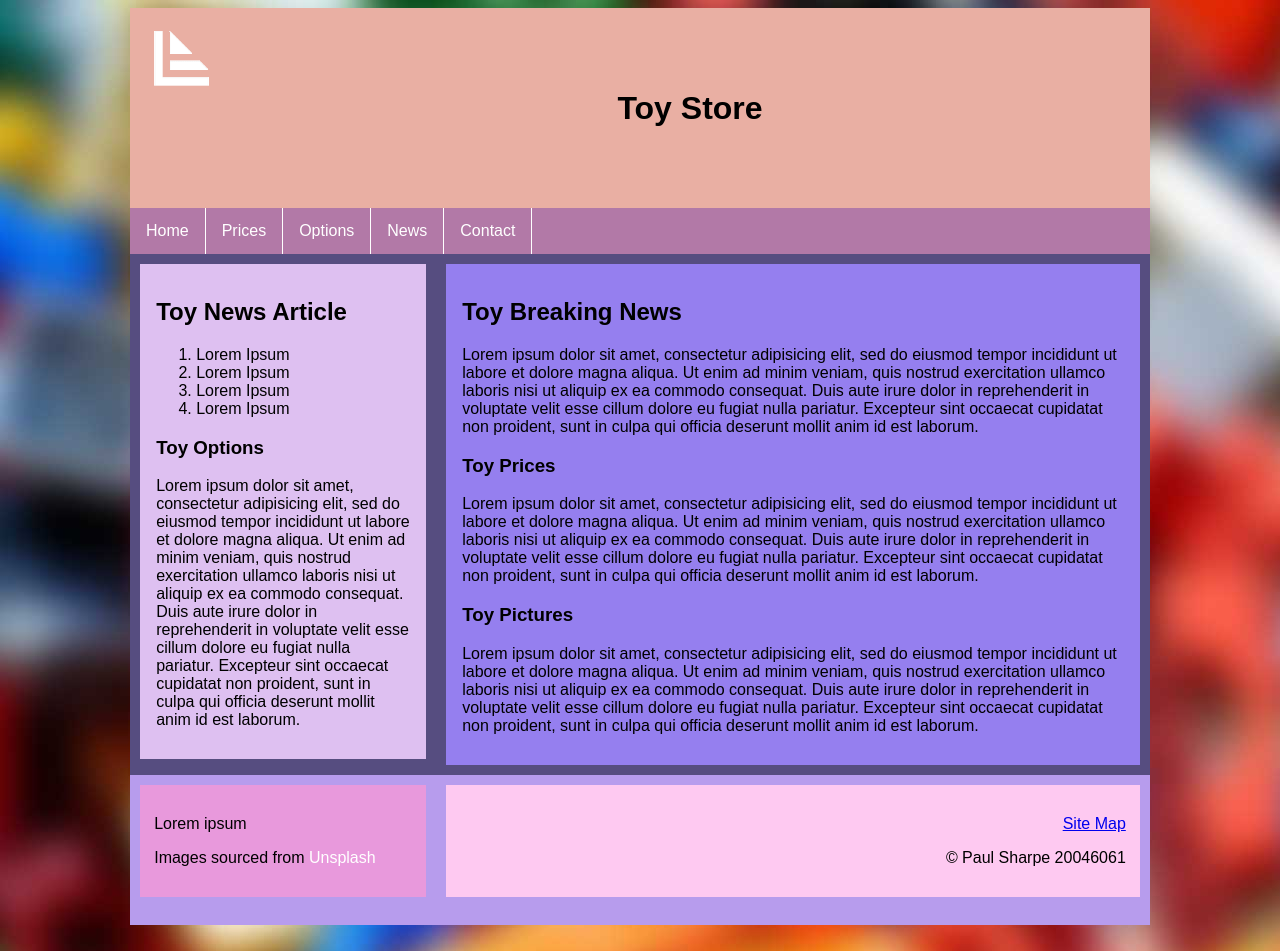
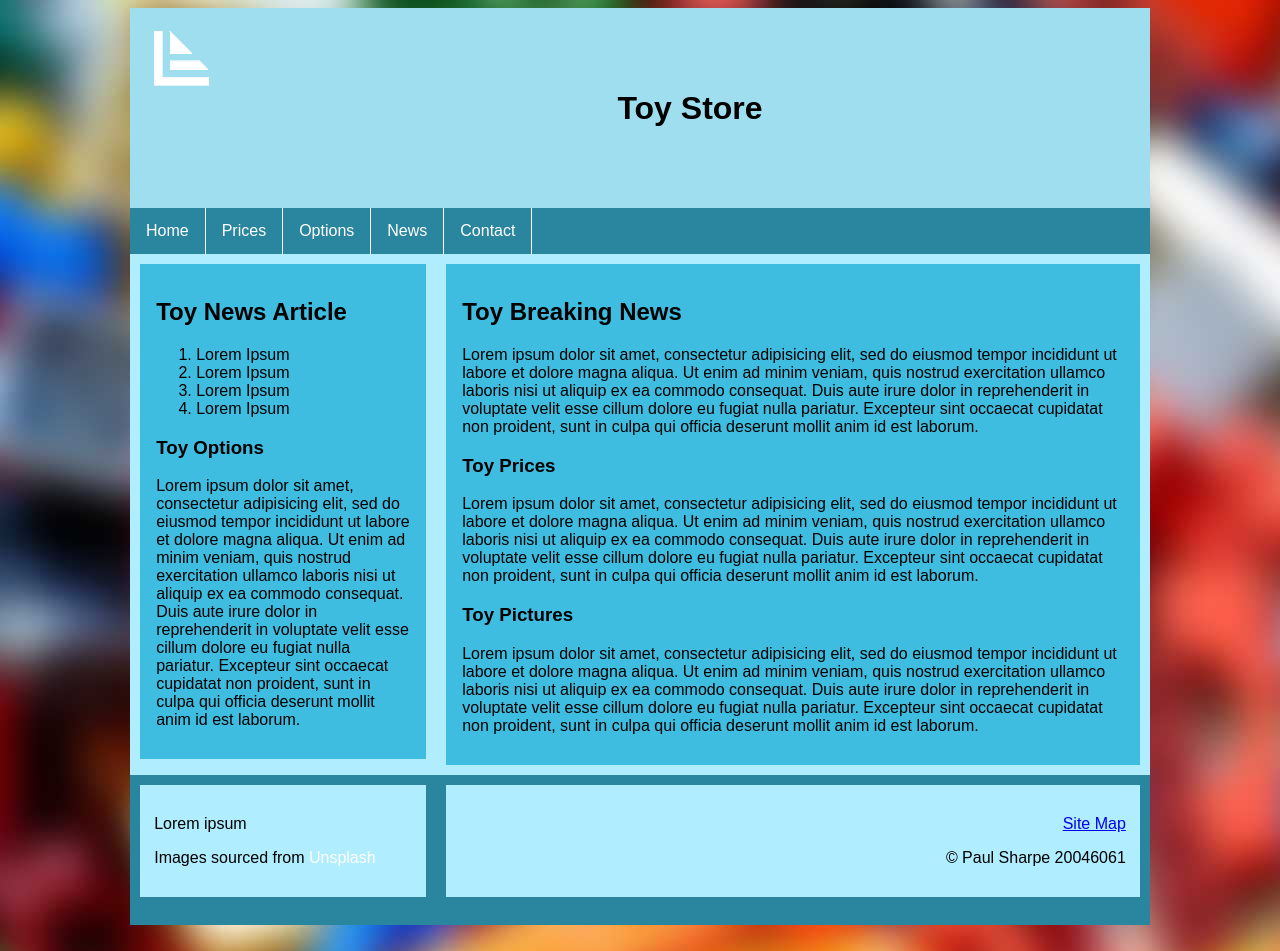
Before and after one commit to TheFauxDreamer/TheFauxDreamer.github.io, a plain HTML site: page index.html in a window 1280 px wide. Drawn offline with Linux system fonts and the light colour scheme.

Commit message:
Updated Colour Scheme to be Monochromatic

```diff
--- a/css/prettycolours.css
+++ b/css/prettycolours.css
@@ -1,37 +1,36 @@
 /* This stylesheet is used to colour the boxes in a more themed colour scheme*/
 
 header{
-  background-color: #E9AFA3;
+  background-color: #9EDEEF;
 }
 
 main{
-  background-color: #564D80;
+  background-color: #AFEDFF;
 }
 
 #leftColumn{
-  background-color: #DEC0F1;
+  background-color: #3EBDE0;
 }
 
 #rightColumn{
-  background-color: #957FEF;
+  background-color: #3EBDE0;
 }
 
 footer{
-  background-color: #B79CED;
+  background-color: #2A859E;
 }
 
 #leftFooter{
-  background-color: #E899DC;
+  background-color: #AFEDFF;
 }
 
 #RightFooter{
-  background-color: #FEC9F1;
+  background-color: #AFEDFF;
 }
 
 nav ul{
-    background-color: #B279A7;
+    background-color: #2A859E;
 }
-
 
 
 
```
